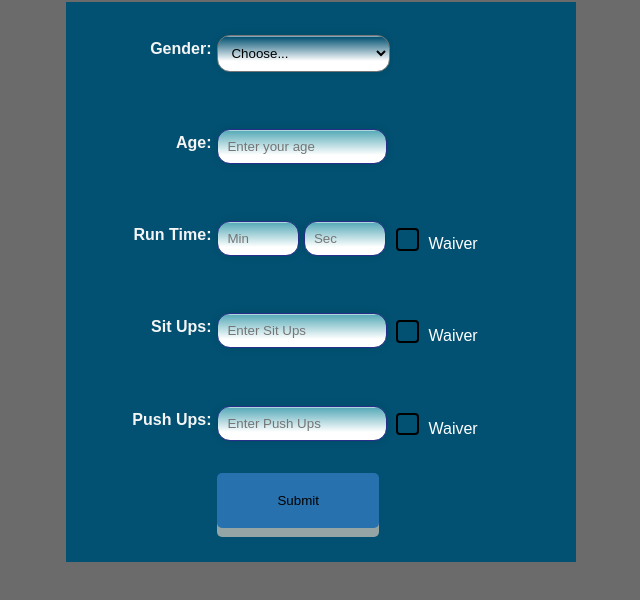
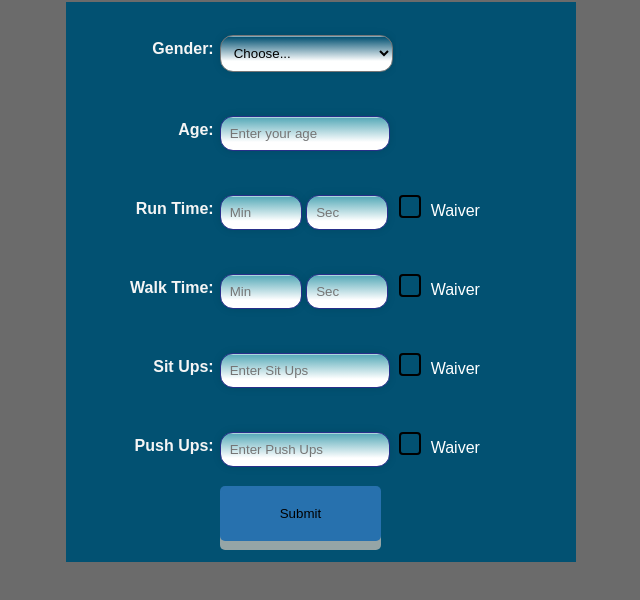
Before and after one commit to Aaron-m-ram/pt-calculator-app, a website: page Form.html in a window 1280 px wide. Shown: the part 78-678 px from the top of the page, without its empty margins (319-959 px from the left). Drawn offline with nearby package versions, Linux system fonts and the light colour scheme.

Commit message:
Added HTML walk test
Still need to add gray out boxes when the waiver is clicked.

```diff
--- a/Form.html
+++ b/Form.html
@@ -60,44 +60,61 @@
       <input type="checkbox" name="cb" id="RunTimeWaiver" />
       <label class="waiverLabel"for="RunTimeWaiver">Waiver</label>
     </div>
+    <div class="grid-item" id="10">
+      <label class="label">
+        Walk Time:
+      </label>
+    </div>
 
-    <div class="grid-item" id="10">
+    <div class="grid-item" id="11">
+      <!-- <label class="timeLabel">  MM:</label> -->
+      <input class="inputTime" type="number" id="minutesInput" placeholder="Min" min=0 max=60>
+      <!-- <label class="timeLabel">  SS:</label> -->
+      <input class="inputTime" type="number" id="secondsInput" placeholder="Sec" min=0 max=60>
+    </div>
+
+    <div class="grid-item waiver" id="waiver12">
+      <input type="checkbox" name="cb" id="WalkTimeWaiver" />
+      <label class="waiverLabel"for="WalkTimeWaiver">Waiver</label>
+    </div>
+
+    <div class="grid-item" id="13">
       <label class="label">
         Sit Ups:
       </label>
     </div>
 
-    <div class="grid-item" id="11">
+    <div class="grid-item" id="14">
       <input class="input" type="number"  id="sitUpsInput" placeholder="Enter Sit Ups" min=0>
     </div>
 
-    <div class="grid-item waiver" id="waiver12">
+    <div class="grid-item waiver" id="waiver15">
       <input type="checkbox" name="cb" id="SitUpWaiver" />
       <label class="waiverLabel"for="SitUpWaiver">Waiver</label>
     </div>
 
-    <div class="grid-item" id="13">
+    <div class="grid-item" id="16">
       <label class="label">
         Push Ups:
       </label>
     </div>
 
-    <div class="grid-item" id="14">
+    <div class="grid-item" id="17">
       <input class="input" type="number" id="pushUpInput" placeholder="Enter Push Ups" min=0>
     </div>
 
-    <div class="grid-item waiver" id="waiver15">
+    <div class="grid-item waiver" id="waiver18">
       <input type="checkbox" name="cb" id="PushUpWaiver" />
       <label class="waiverLabel"for="PushUpWaiver">Waiver</label>
     </div>
 
-    <div class="grid-item" id="16"></div>
+    <div class="grid-item" id="19"></div>
 
-    <div class="grid-item"id="17">
+    <div class="grid-item"id="20">
       <button type="submit" id="SubmitBtn">Submit</button>
     </div>
 
-    <div class="grid-item" id="18"></div>
+    <div class="grid-item" id="21"></div>
 
   </div>
 </body>
@@ -105,16 +122,3 @@
 <script type="module" src="sharpe_refactor.js"></script>
 <script type="module" src="ramirez_refactor.js"></script>
 </html>
-
-
-
-<!--<div>
-  <h1>Pure CSS Fancy Checkbox/Radio</h1>
-
-  <h2>Checkbox</h2>
-  <div class="group">
-    <input type="checkbox" name="cb" id="cb1" />
-    <label for="cb1">Check this</label>
-  </div>
-
-</div>-->
```
